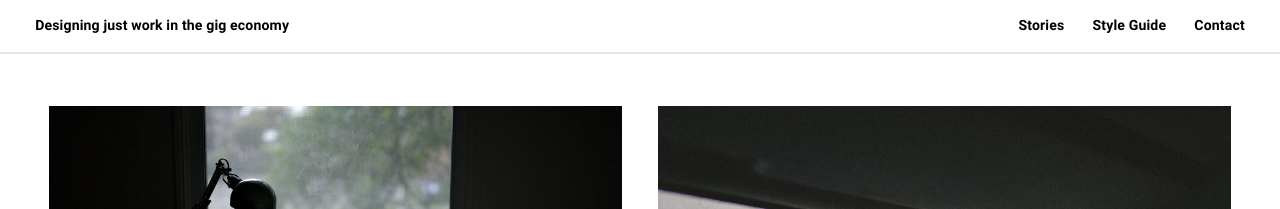
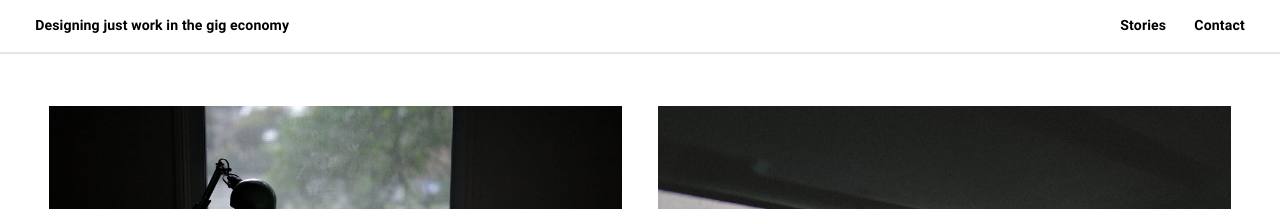
Before and after one commit to oscarechobravo/switchgig, a Jekyll site: the page built from index.html, in a window 1280 px wide. Shown: the top 209 px of the page. Built offline with Jekyll 4.4.1, drawn with Linux system fonts in a browser that asks for light colours; some web fonts are replaced; the list of posts is cut into pages by our own code.

Commit message:
remove style guide

```diff
--- a/_includes/navigation.html
+++ b/_includes/navigation.html
@@ -1,7 +1,7 @@
 <nav>
   <ul class="header__list">
     <li><a href="{{ '/' | prepend: site.baseurl }}">Stories</a></li>
-    <li><a href="{{ '/style-guide' | prepend: site.baseurl }}">Style Guide</a></li>
+    <!--<li><a href="{{ '/style-guide' | prepend: site.baseurl }}">Style Guide</a></li>-->
     <li><span class="popup__open">Contact</span></li>
   </ul>
 </nav>
```
